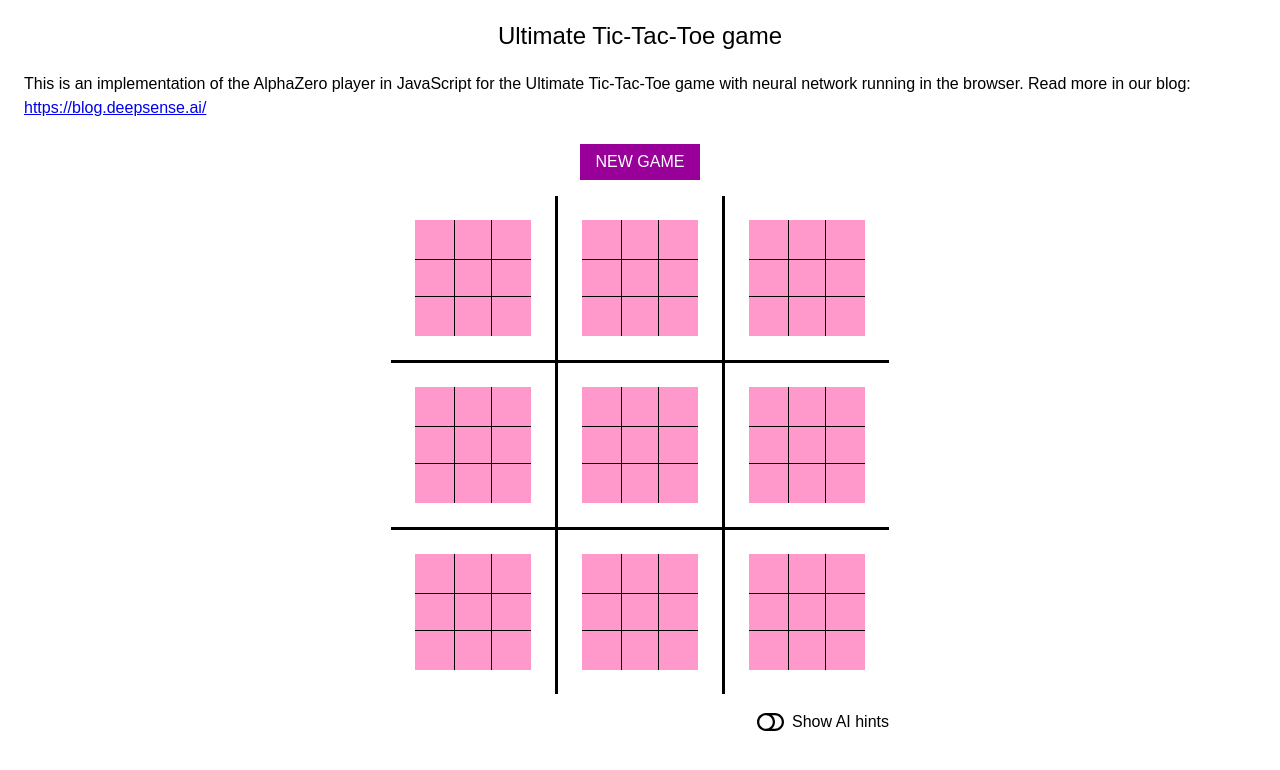
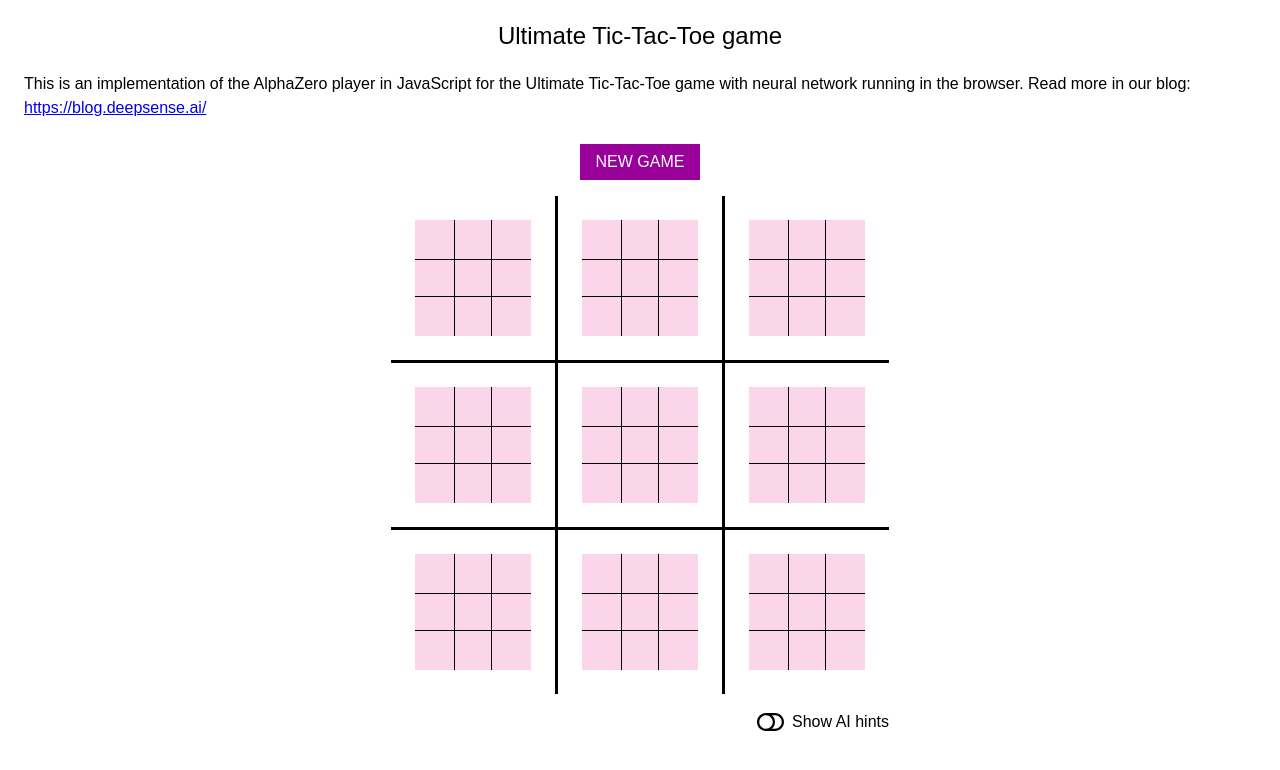
Before and after one commit to alex-kachura/uttt, a React (Create React App) app: page / in a window 1280 px wide. Shown: the top 770 px of the page. Built offline with nearby package versions, Linux system fonts and the light colour scheme.

Commit message:
lighter possible moves, refactor

```diff
--- a/src/components/UltimateTicTacToe/UltimateTicTacToe.js
+++ b/src/components/UltimateTicTacToe/UltimateTicTacToe.js
@@ -349,6 +349,7 @@ export default class UltimateTicTacToe extends Component {
                       game.slice(i * 9, i * 9 + 9).map((w, j) => {
                         const index = i * 9 + j
                         const { rowIndex, colIndex } = this.convertToRC(index)
+                        const hint = isHintsShown && !isTerminated && player && player.getProbability(index)
 
                         return (
                           <div
@@ -367,7 +368,7 @@ export default class UltimateTicTacToe extends Component {
                             })}
                             onClick={() => this.handleCellClick(rowIndex, colIndex)}
                           >
-                            {mapCodeToIcon.get(w) || (isHintsShown && !isTerminated && player && player.getProbability(index)) || null}
+                            {mapCodeToIcon.get(w) || hint || null}
                           </div>
                         )
                       })
--- a/src/index.css
+++ b/src/index.css
@@ -8,10 +8,10 @@
     --color-button-default-hover: #660066;
     --color-playerX-dark: #990033;
     --color-playerX: #ff0066;
-    --color-playerX-light: #ff99cc;
+    --color-playerX-light: #FBD6EB;
     --color-playerO-dark: #3333cc;
     --color-playerO: #0099ff;
-    --color-playerO-light: #99ccff;
+    --color-playerO-light: #D6EBFB;
     --color-draw: #ffff66;
 }
 
```
